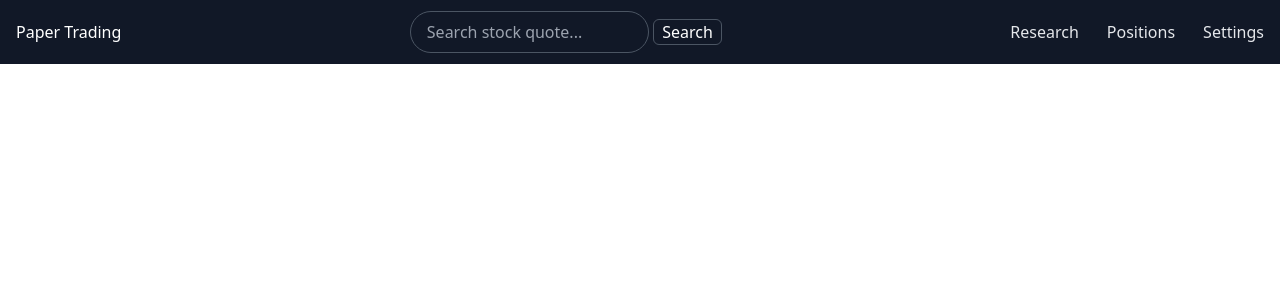
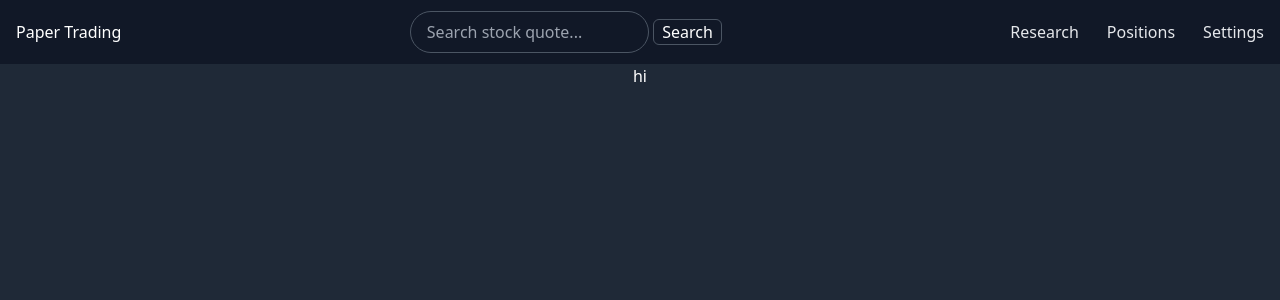
Before and after one commit to Braden-K/paper-trading-frontend, a React (Create React App) app: page /research in a window 1280 px wide. Shown: the top 300 px of the page. Built offline with nearby package versions, Linux system fonts and the light colour scheme.

Commit message:
research start

```diff
--- a/src/App.tsx
+++ b/src/App.tsx
@@ -4,6 +4,7 @@ import { BrowserRouter as Router, Routes, Route } from "react-router-dom";
 import { Nav } from "./components/Nav";
 import { Provider } from "react-redux";
 import store from "./redux/store";
+import { Research } from "./pages/Research";
 
 function App() {
   return (
@@ -12,6 +13,7 @@ function App() {
         <Nav />
         <Routes>
           <Route path="/" element={<Home />} />
+          <Route path="/research" element={<Research />} />
         </Routes>
       </Router>
     </Provider>
--- a/src/pages/Research.tsx
+++ b/src/pages/Research.tsx
@@ -1,3 +1,7 @@
 export const Research = () => {
-  return <div>Research Page</div>;
+  return (
+    <div className="w-full h-screen bg-gray-800 flex justify-center align-middle text-white">
+      hi
+    </div>
+  );
 };
```
